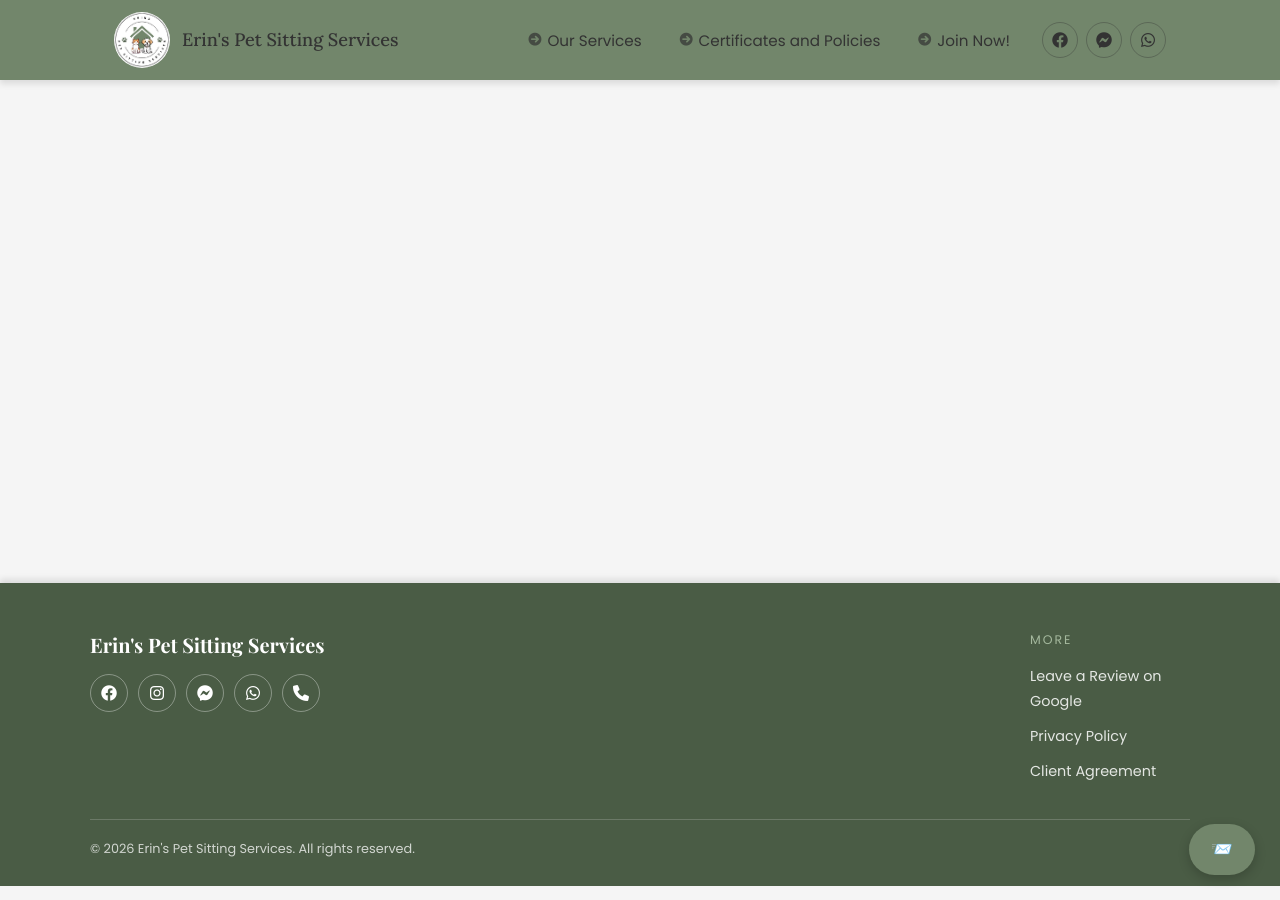
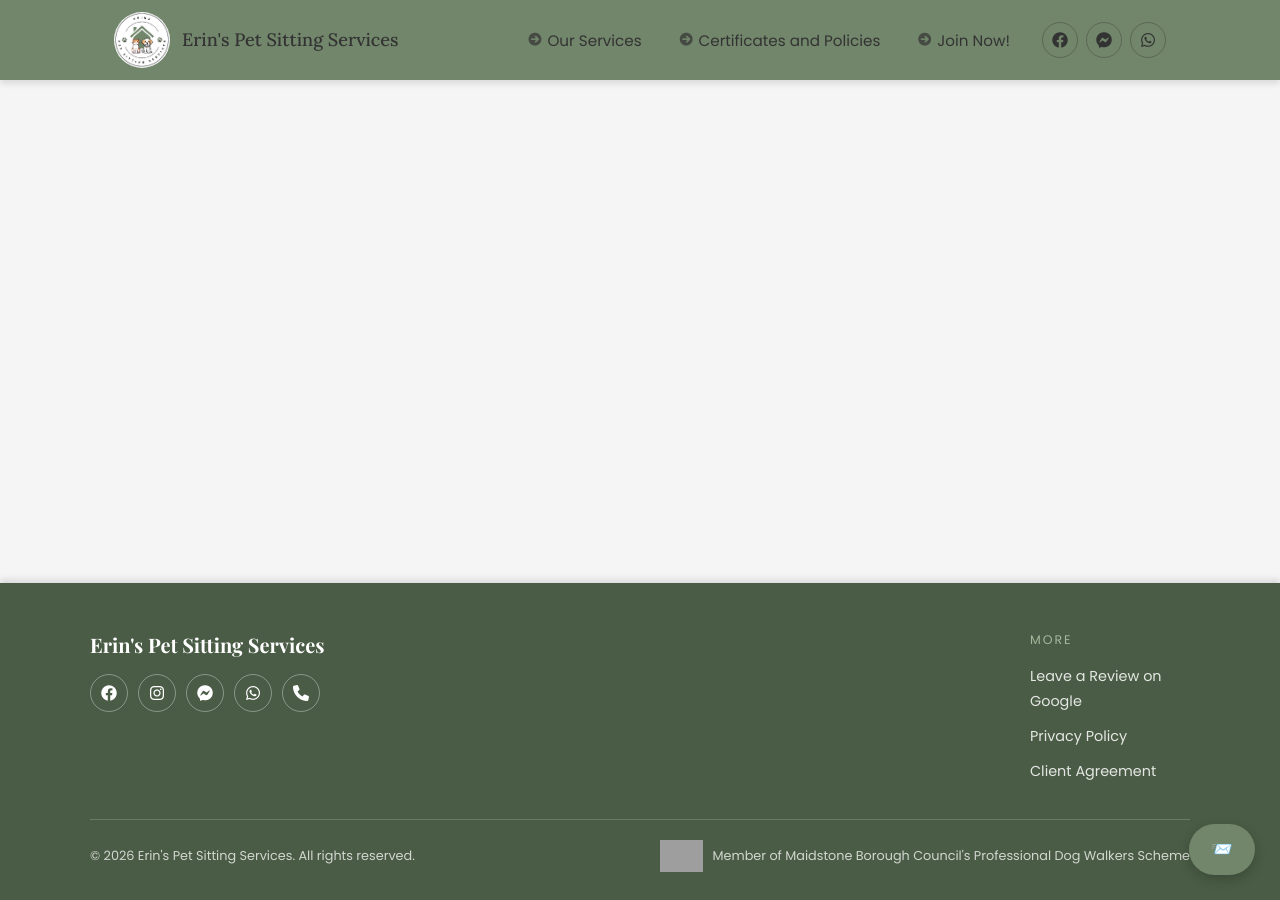
Before and after one commit to Sam12604/eps, a Jekyll site: the page built from update.html, in a window 1280 px wide and 900 px high, scrolled down 267 px. Built offline with Jekyll 4.4.1, drawn with Linux system fonts in a browser that asks for light colours; some web fonts are replaced; a script that is not in the unit is left out; grey boxes are pictures that could not be loaded.

Commit message:
Update footer.html

```diff
--- a/_includes/footer.html
+++ b/_includes/footer.html
@@ -162,7 +162,7 @@
         }
 
         .site-footer__scheme img {
-            height: 26px;
+            height: 32px;
             width: auto;
         }
 
@@ -190,7 +190,8 @@
             <div class="site-footer__social">
                 <a href="{{ site.author.facebook }}" aria-label="Facebook"><i class="fab fa-facebook"></i></a>
                 <a href="{{ site.author.instagram }}" aria-label="Instagram"><i class="fab fa-instagram"></i></a>
-                <a href="{{ site.author.messenger }}" aria-label="Messenger"><i class="fab fa-facebook-messenger"></i></a>
+                <a href="{{ site.author.messenger }}" aria-label="Messenger"><i
+                        class="fab fa-facebook-messenger"></i></a>
                 <a href="{{ site.author.whatsapp }}" aria-label="WhatsApp"><i class="fab fa-whatsapp"></i></a>
                 <a href="tel:{{ site.author.tel }}" aria-label="Phone"><i class="fa-solid fa-phone"></i></a>
             </div>
@@ -210,6 +211,12 @@
 
     <div class="site-footer__bottom">
         <p>&copy; {{ 'now' | date: '%Y' }} Erin's Pet Sitting Services. All rights reserved.</p>
+        <p class="site-footer__scheme">
+            <img src="/media/maidstone-logo.webp" alt="Maidstone Borough Council logo">
+            <a href="https://maidstone.gov.uk/home/other-services/environmental-health/animals-and-pests/professional-dog-walking-scheme" style="color: inherit; text-decoration: none;" target="_blank">
+                Member of Maidstone Borough Council's Professional Dog Walkers Scheme
+            </a>
+        </p>
     </div>
 
     <script src="/script.js"></script>
```
